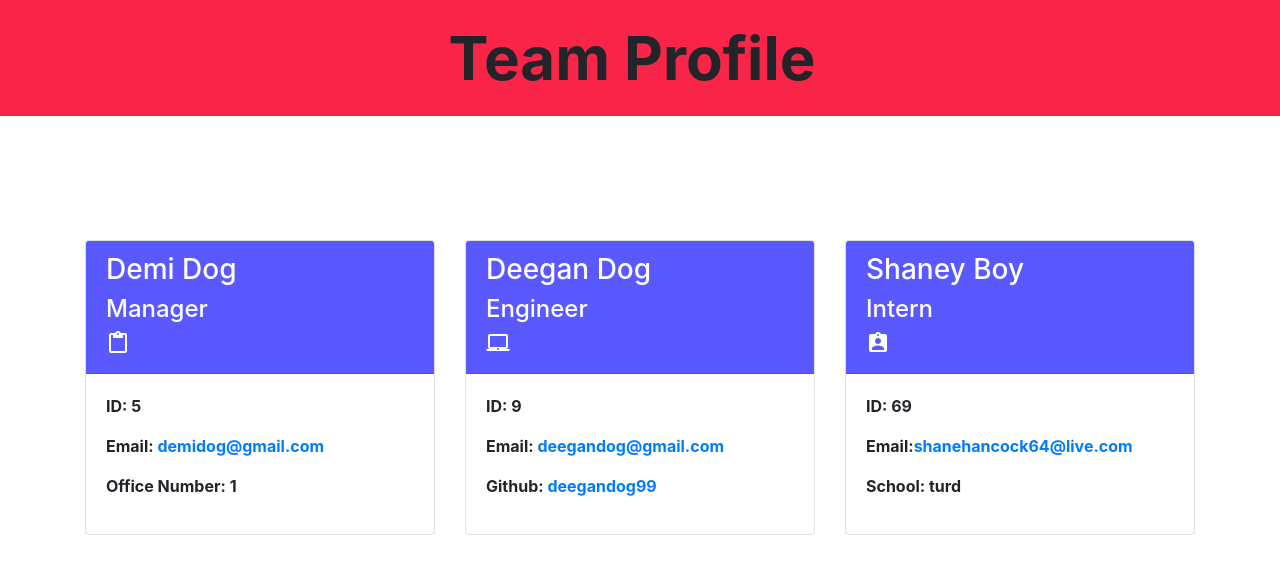
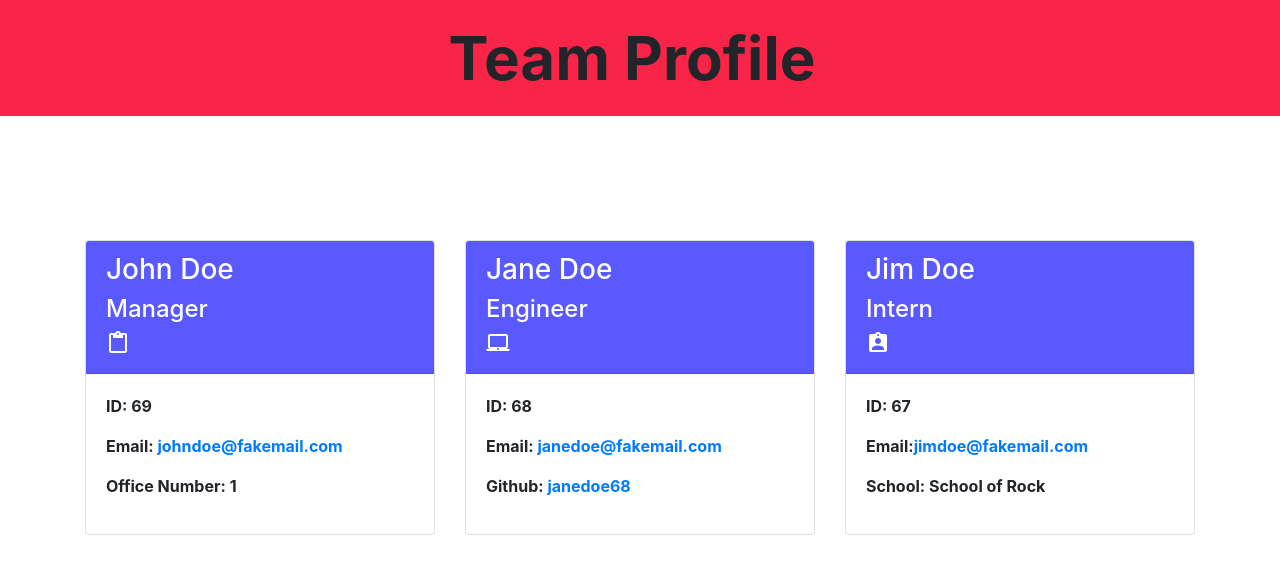
Before and after one commit to shanehancock64/homework10TeamProfileGenerator, a website: page dist/index.html in a window 1280 px wide. Drawn offline with nearby package versions, Linux system fonts and the light colour scheme.

```diff
--- a/dist/index.html
+++ b/dist/index.html
@@ -25,12 +25,12 @@
     <div class="col-4 mt-4">
         <div class="card h-100">
             <div class="card-header">
-                <h3>Demi Dog</h3>
+                <h3>John Doe</h3>
                 <h4>Manager</h4><i class="material-icons">content_paste</i>
             </div>
             <div class="card-body">
-                <p class="id">ID: 5</p>
-                <p class="email">Email: <a href="mailto:demidog@gmail.com">demidog@gmail.com</a></p>
+                <p class="id">ID: 69</p>
+                <p class="email">Email: <a href="mailto:johndoe@fakemail.com">johndoe@fakemail.com</a></p>
                 <p class="office">Office Number: 1</p>
             </div>
         </div>
@@ -39,13 +39,13 @@
     <div class="col-4 mt-4">
         <div class="card h-100">
             <div class="card-header">
-                <h3>Deegan Dog</h3>
+                <h3>Jane Doe</h3>
                 <h4>Engineer</h4><i class="material-icons">laptop_mac</i>
             </div>
             <div class="card-body">
-                <p class="id">ID: 9</p>
-                <p class="email">Email: <a href="mailto:deegandog@gmail.com">deegandog@gmail.com</a></p>
-                <p class="github">Github: <a href="https://github.com/deegandog99">deegandog99</a></p>
+                <p class="id">ID: 68</p>
+                <p class="email">Email: <a href="mailto:janedoe@fakemail.com">janedoe@fakemail.com</a></p>
+                <p class="github">Github: <a href="https://github.com/janedoe68">janedoe68</a></p>
             </div>
         </div>
     </div>
@@ -53,13 +53,13 @@
     <div class="col-4 mt-4">
         <div class="card h-100">
             <div class="card-header">
-                <h3>Shaney Boy</h3>
+                <h3>Jim Doe</h3>
                 <h4>Intern</h4><i class="material-icons">assignment_ind</i>
             </div>
             <div class="card-body">
-                <p class="id">ID: 69</p>
-                <p class="email">Email:<a href="mailto:shanehancock64@live.com">shanehancock64@live.com</a></p>
-                <p class="school">School: turd</p>
+                <p class="id">ID: 67</p>
+                <p class="email">Email:<a href="mailto:jimdoe@fakemail.com">jimdoe@fakemail.com</a></p>
+                <p class="school">School: School of Rock</p>
             </div>
     </div>
 </div>
```
Also changed, not shown: README.md.
